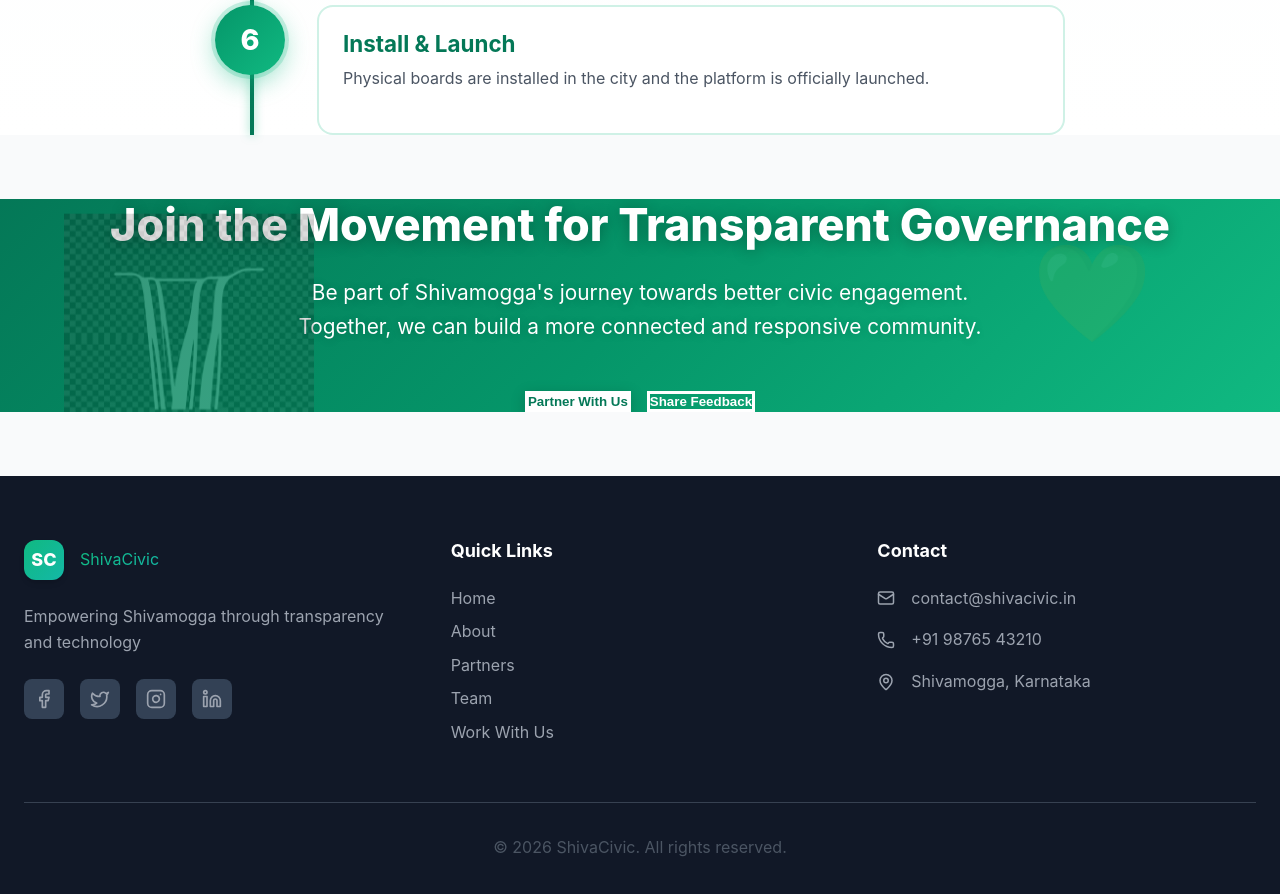
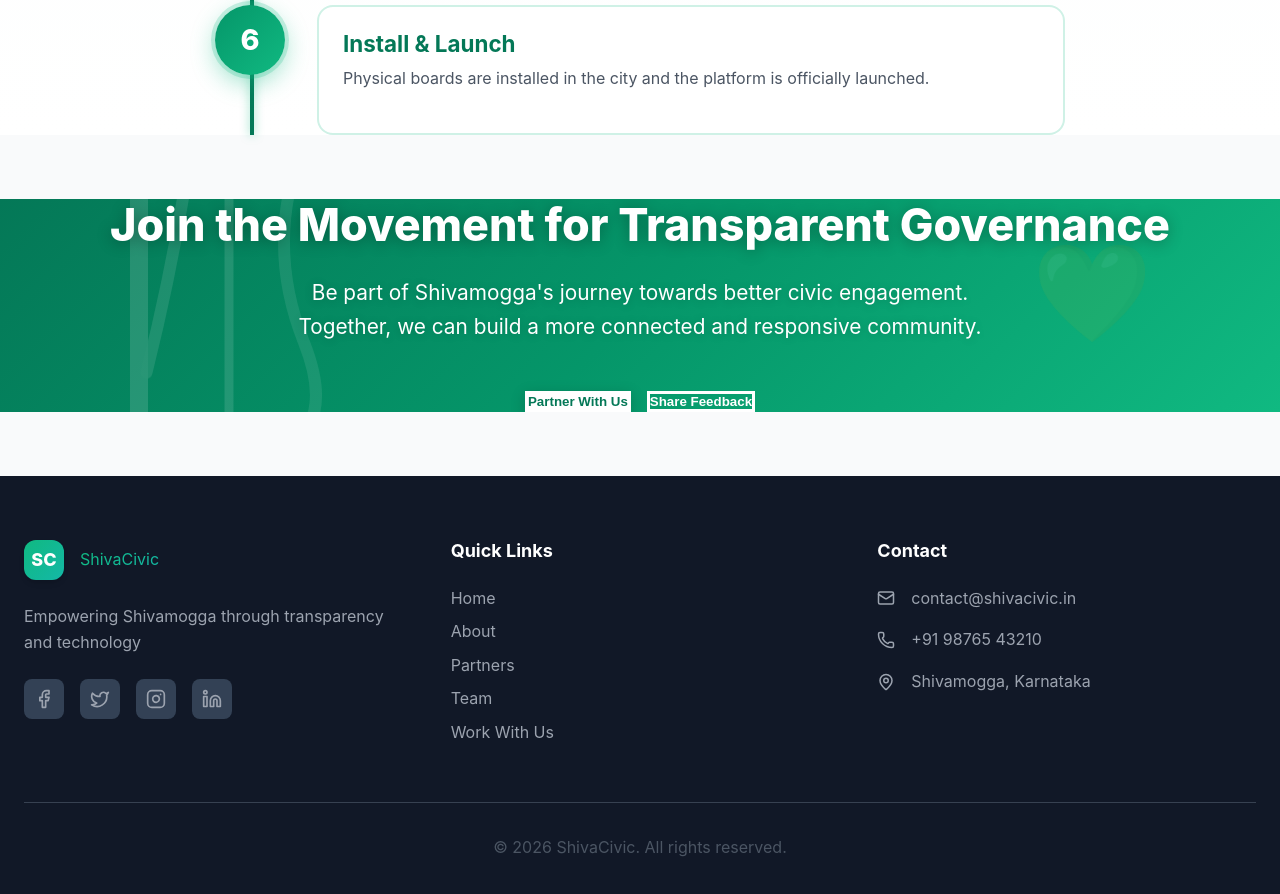
Before and after one commit to vishalaradhya-12/shivamogga-civic, a React (Vite) app: page / in a window 1280 px wide. Shown: the part 3476-4370 px from the top of the page. Built offline with nearby package versions, Linux system fonts and the light colour scheme.

Commit message:
fix: Replace image logo with inline SVG for transparent Jog Falls icon

```diff
--- a/src/pages/Home.css
+++ b/src/pages/Home.css
@@ -517,18 +517,30 @@ body.dark .step-content p {
     overflow: hidden;
 }
 
-.cta-section::before {
-    content: '';
+/* Custom SVG Background */
+.jog-falls-icon-bg {
     position: absolute;
-    top: 10%;
+    top: 5%;
     left: 5%;
-    width: 250px;
-    height: 250px;
-    background-image: url('../assets/jog-falls-logo.png');
-    background-size: contain;
-    background-repeat: no-repeat;
-    opacity: 0.2;
-    animation: float 8s ease-in-out infinite;
+    width: 300px;
+    height: 300px;
+    color: white;
+    opacity: 0.15;
+    animation: float 10s ease-in-out infinite;
+    z-index: 0;
+    pointer-events: none;
+}
+
+.cta-section {
+    position: relative;
+    /* ... existing styles ... */
+}
+
+.cta-section h2,
+.cta-section p,
+.cta-section .cta-buttons {
+    position: relative;
+    z-index: 1;
 }
 
 .cta-section::after {
--- a/src/pages/Home.jsx
+++ b/src/pages/Home.jsx
@@ -230,6 +230,21 @@ function Home({ language }) {
 
             {/* CTA Section */}
             <section className="cta-section">
+                <div className="jog-falls-icon-bg">
+                    <svg viewBox="0 0 200 200" fill="none" xmlns="http://www.w3.org/2000/svg">
+                        {/* Raja - The King (Majestic & Continuous) */}
+                        <path d="M50 0 L50 180" stroke="currentColor" strokeWidth="12" strokeLinecap="round" style={{ opacity: 0.9 }} />
+
+                        {/* Roarer - The Violent (Crashes into Raja) */}
+                        <path d="M80 0 Q70 60 55 120" stroke="currentColor" strokeWidth="8" strokeLinecap="round" style={{ opacity: 0.7 }} />
+
+                        {/* Rocket - The Jet (Fast & Straight) */}
+                        <path d="M110 0 L110 160" stroke="currentColor" strokeWidth="6" strokeLinecap="round" style={{ opacity: 0.8 }} />
+
+                        {/* Rani - The Queen (Graceful & Winding) */}
+                        <path d="M150 0 Q140 50 160 100 T150 170" stroke="currentColor" strokeWidth="8" strokeLinecap="round" style={{ opacity: 0.6 }} />
+                    </svg>
+                </div>
                 <h2>Join the Movement for Transparent Governance</h2>
                 <p>
                     Be part of Shivamogga's journey towards better civic engagement.
```
